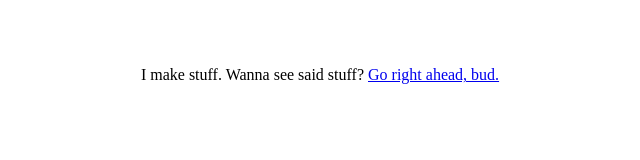
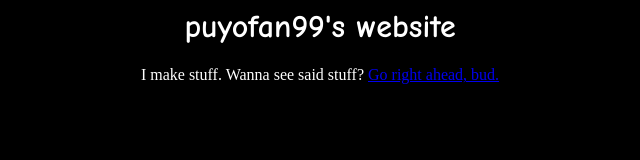
Before and after one commit to puyofan06/puyofan06.github.io, a plain HTML site: page index.html in a window 1280 px wide. Shown: the whole page, without its empty margins (320-960 px from the left). Drawn offline with Linux system fonts and the light colour scheme.

Commit message:
MY EYES MY EYES MY BEAUTIFUL SHINY EYES
:goberserk: THIS NEEDED TO BE REVERTED FAST.

```diff
--- a/index.html
+++ b/index.html
@@ -1,7 +1,7 @@
 <html>
   <head>
     <style>
-      body background-image: linear-gradient(black, white);}
+      body {background-color: rgb(0,0,0);}
       p {color: rgb(255,255,255);}
       #banner {font-family: "Comic Sans MS"; color: rgb(255,255,255);}
     </style>
```
